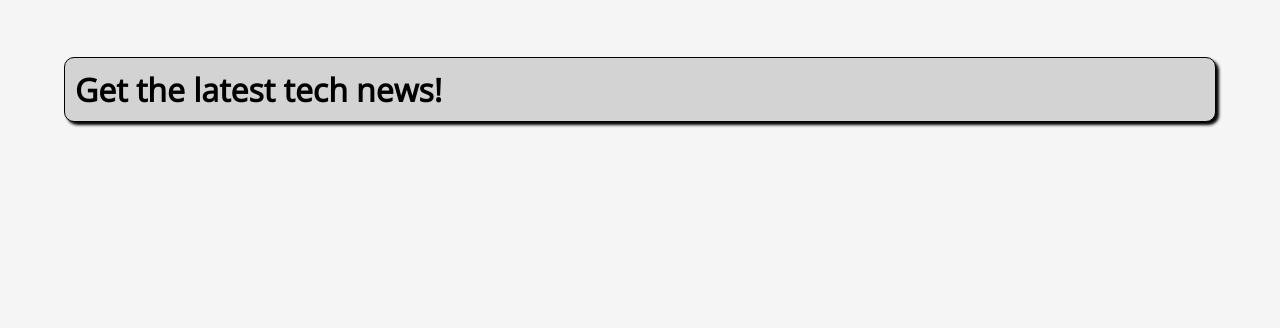
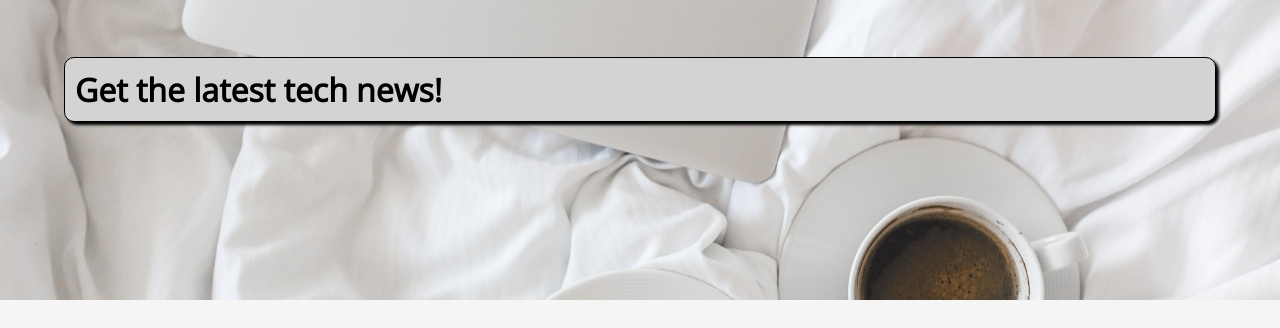
Before and after one commit to luisluft/MyBlogposts, a Nuxt app: page / in a window 1280 px wide. Shown: the top 328 px of the page. Built offline with nearby package versions, Linux system fonts and the light colour scheme; grey boxes are pictures that could not be loaded.

Commit message:
add background image

```diff
--- a/pages/index.vue
+++ b/pages/index.vue
@@ -29,6 +29,7 @@ export default {
   box-sizing: border-box;
   background-position: center;
   background-size: cover;
+  background-image: url("~assets/images/main-page-background.jpg");
 }
 
 .intro h1 {
```
